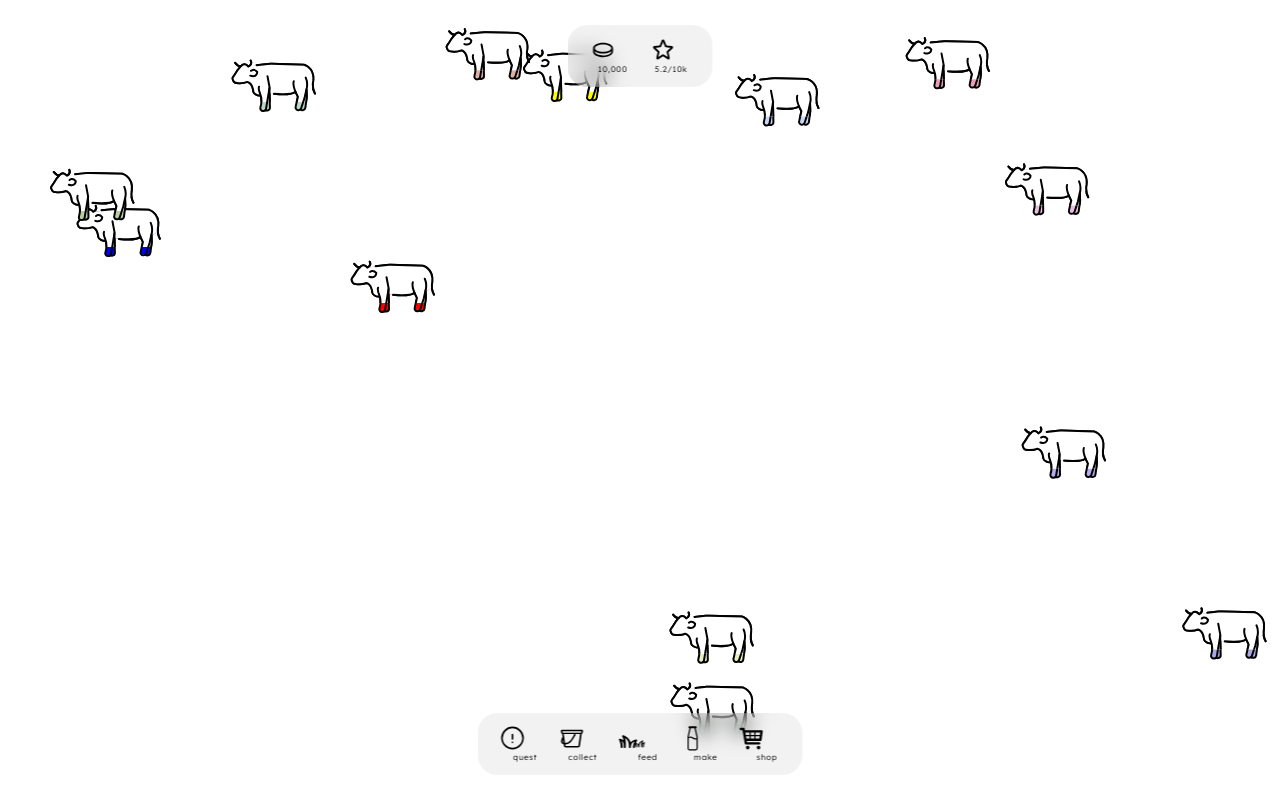
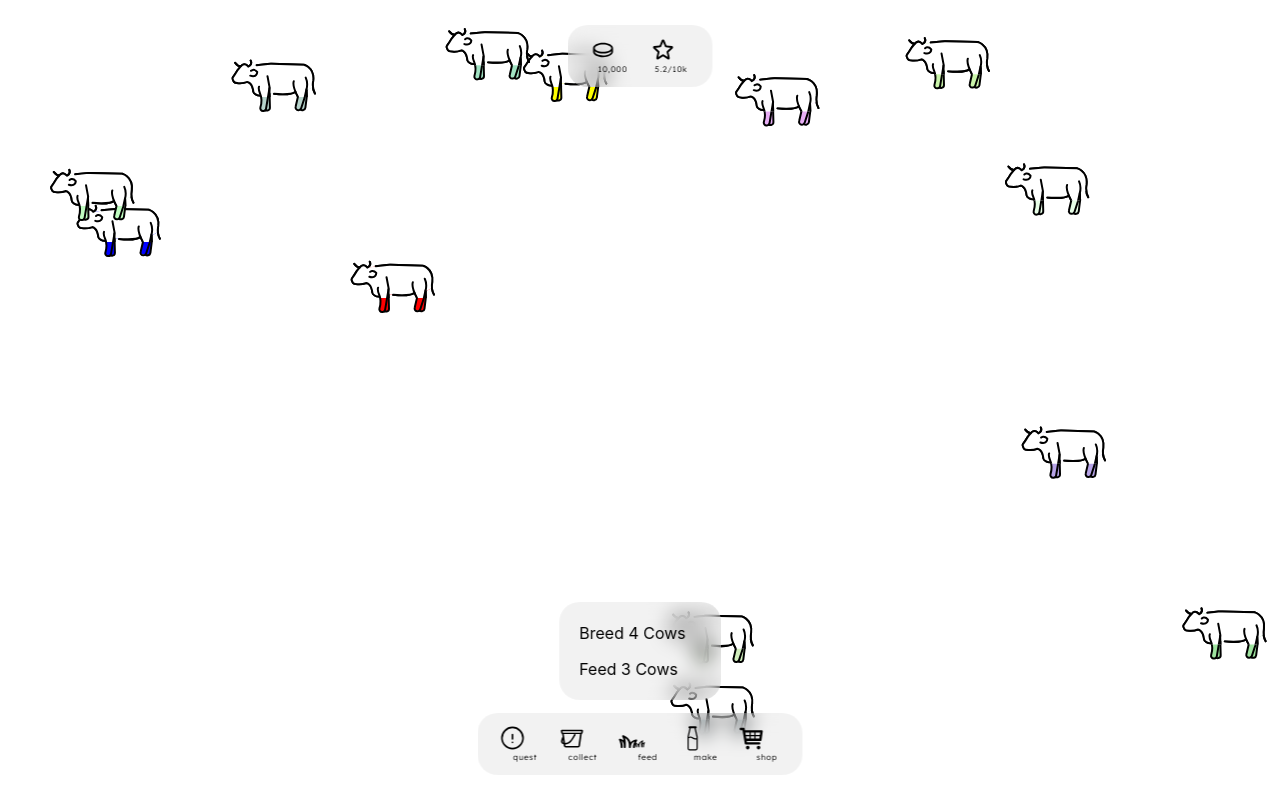
Before and after one commit to Cowland-Game-Studios/Cow-Farm-Simulator-Remastered, a React (Create React App) app: page / in a window 1280 px wide. Both pictures are taken after a click on the link "quest". Built offline with nearby package versions, Linux system fonts and the light colour scheme.

Commit message:
Add fonts and styles for quest menu

```diff
--- a/src/App.css
+++ b/src/App.css
@@ -1,3 +1,5 @@
+@import url('https://fonts.googleapis.com/css2?family=Lexend:wght@100;200;300;400;500;600;700;800;900&display=swap');
+
 .canvas {
   width: 100vw;
   height: 100vh;
--- a/src/components/button/button.js
+++ b/src/components/button/button.js
@@ -1,13 +1,13 @@
 import styles from "./button.module.css";
 
-export default function Button({text, image, onClick = null}) {
+export default function Button({text, image, onClick, keepOriginalCursor = false, ...props}) {
     return (
-        <a onClick={onClick ? onClick : () => {}}>
+        <a onClick={onClick ? onClick : () => {}} {...props}>
             <div className={styles.buttonContainer} style={{
-                cursor: onClick ? "pointer" : "default"
+                cursor: !keepOriginalCursor ? "pointer" : "default"
             }}>
                 {
-                    image && <img className={styles.buttonImage} src={image} />
+                    image && <img draggable={false} className={styles.buttonImage} src={image} />
                 }
                 <p className={styles.buttonText}>
                     {text}
--- a/src/components/button/button.module.css
+++ b/src/components/button/button.module.css
@@ -1,9 +1,14 @@
 @import url('https://fonts.googleapis.com/css2?family=Lexend:wght@100;200;300;400;500;600;700;800;900&display=swap');
+/* todo remove this later at top */
 
 .buttonContainer {
     cursor: pointer;
-
-    user-select: none;
+    -webkit-user-drag: none;
+	user-select: none;
+	-webkit-user-select: none;
+	-moz-user-select: none;
+	-ms-user-select: none;
+	user-select: none;
 }
 
 .buttonImage {
--- a/src/components/cow/cow.js
+++ b/src/components/cow/cow.js
@@ -48,7 +48,7 @@ export default function Cow({defaultColor = "cyan", initialFullness = 0}) {
 
     useEffect(() => {
         const interval = setInterval(() => {
-            setFullness(fullness => fullness + 1/60)
+            setFullness(fullness => fullness + 1/30)
         }, 1000)
         return () => clearInterval(interval)
     }, [])
--- a/src/components/draggable/draggable.js
+++ b/src/components/draggable/draggable.js
@@ -3,7 +3,7 @@ import { useContext, useEffect, useRef, useState } from "react";
 import MousePositionContext from "../../contexts/MousePositionContext";
 import { v4 as uuidv4 } from 'uuid';
 
-export default function Draggable({canGoOffScreen = false, safeArea = 25, ...props}) {
+export default function Draggable({canGoOffScreen = false, safeArea = 25, initialDragging = false, ...props}) {
 
     const draggabelRef = useRef(null);
 
@@ -36,7 +36,7 @@ export default function Draggable({canGoOffScreen = false, safeArea = 25, ...pro
 
     const {mousePosition} = useContext(MousePositionContext);
 
-    const [dragging, setDragging] = useState(false);
+    const [dragging, setDragging] = useState(initialDragging);
 
     useEffect(() => {
         const up = () => {
@@ -92,8 +92,6 @@ scale(${(dragging ? 1.25 : 1)})
                 transformOrigin: "center",
                 transition: dragging ? "transform 0.1s ease-out" : "all 0.1s ease-out",
 
-                opacity: dragging ? 0.75 : 1,
-
                 zIndex: dragging ? 1000 : 0,
                 ...props.style
             }}
--- /dev/null
+++ b/src/components/questMenu/questMenu.js
@@ -0,0 +1,13 @@
+import styles from "./questMenu.module.css";
+
+export default function QuestMenu ({...props}) {
+    return (
+        <div className={styles.questMenu} {...props}>
+            <div className={styles.questMenuContainer}>
+                {/* <h4></h4> */}
+                <p>Breed 4 Cows</p>
+                <p>Feed 3 Cows</p>
+            </div>
+        </div>
+    );
+}
--- /dev/null
+++ b/src/components/questMenu/questMenu.module.css
@@ -0,0 +1,18 @@
+.questMenu {
+    position: fixed;
+    left: 50%;
+    transform: translateX(-50%);
+
+    border-radius: 20px;
+    background: rgba(0, 0, 0, 0.05);
+    backdrop-filter: blur(10px);
+}
+
+.questMenuContainer {
+    padding: 5px;
+
+    padding-left: 20px;
+    padding-right: 20px;
+
+    margin-right: 15px;
+}
--- a/src/pages/pasture.js
+++ b/src/pages/pasture.js
@@ -2,8 +2,28 @@ import styles from "./pasture.module.css";
 import Dock from "../components/dock/dock";
 import Button from "../components/button/button";
 import Cow from "../components/cow/cow";
+import { useEffect, useState } from "react";
+import Draggable from "../components/draggable/draggable";
+import QuestMenu from "../components/questMenu/questMenu";
 
 export default function Pasture() {
+
+    const [showQuestMenu, setShowQuestMenu] = useState(false);
+    const [isMilking, setIsMilking] = useState(false);
+    const [isFeeding, setIsFeeding] = useState(false);
+
+    useEffect(() => {
+
+        const ridAllMouseEvents = () => {
+            setIsMilking(false);
+            setIsFeeding(false);
+        }
+
+        window.addEventListener("mouseup", () => {
+            ridAllMouseEvents();
+        })
+    }, []);
+
     return (
         <div className={styles.pasture}>
             <Cow defaultColor="red" />
@@ -18,14 +38,39 @@ export default function Pasture() {
             )`}/>)}
 
             <div className={styles.UI}>
+
+                {isMilking && <Draggable initialDragging>
+                    <div onMouseUp={() => {
+                        setIsMilking(false);
+                    }}>
+                        <img src="./images/pasture/bucket.svg" />
+                    </div>
+                </Draggable>}
+
+                {isFeeding && <Draggable initialDragging>
+                    <div onMouseUp={() => {
+                        setIsMilking(false);
+                    }}>
+                        <img src="./images/pasture/grass.svg" />
+                    </div>
+                </Draggable>}
+
+                {showQuestMenu && <QuestMenu style={{bottom: 100}} />}
+
                 <Dock style={{top: 25}}>
-                    <Button text="10,000" image={"./images/buttons/coinIcon.svg"}/>
-                    <Button text="5.2/10k" image={"./images/buttons/starIcon.svg"}/>
+                    <Button keepOriginalCursor text="10,000" image={"./images/buttons/coinIcon.svg"}/>
+                    <Button keepOriginalCursor text="5.2/10k" image={"./images/buttons/starIcon.svg"}/>
                 </Dock>
                 <Dock style={{bottom: 25}}>
-                    <Button text="quest" image={"./images/buttons/questIcon.svg"}  onClick={() => {console.log("asdf")}}/>
-                    <Button text="collect" image={"./images/buttons/bucketIcon.svg"}/>
-                    <Button text="feed" image={"./images/buttons/grassIcon.svg"}/>
+                    <Button text="quest" image={"./images/buttons/questIcon.svg"} onClick={() => {
+                        setShowQuestMenu(!showQuestMenu);
+                    }}/>
+                    <Button text="collect" image={"./images/buttons/bucketIcon.svg"} onMouseDown={() => {
+                        setIsMilking(true);
+                    }}/>
+                    <Button text="feed" image={"./images/buttons/grassIcon.svg"} onMouseDown={() => {
+                        setIsFeeding(true);
+                    }}/>
                     <Button text="make" image={"./images/buttons/milkIcon.svg"}/>
                     <Button text="shop" image={"./images/buttons/shopIcon.svg"}/>
                 </Dock>
```
Also changed, not shown: public/images/pasture/bucket.svg (added), public/images/pasture/grass.svg (added).
